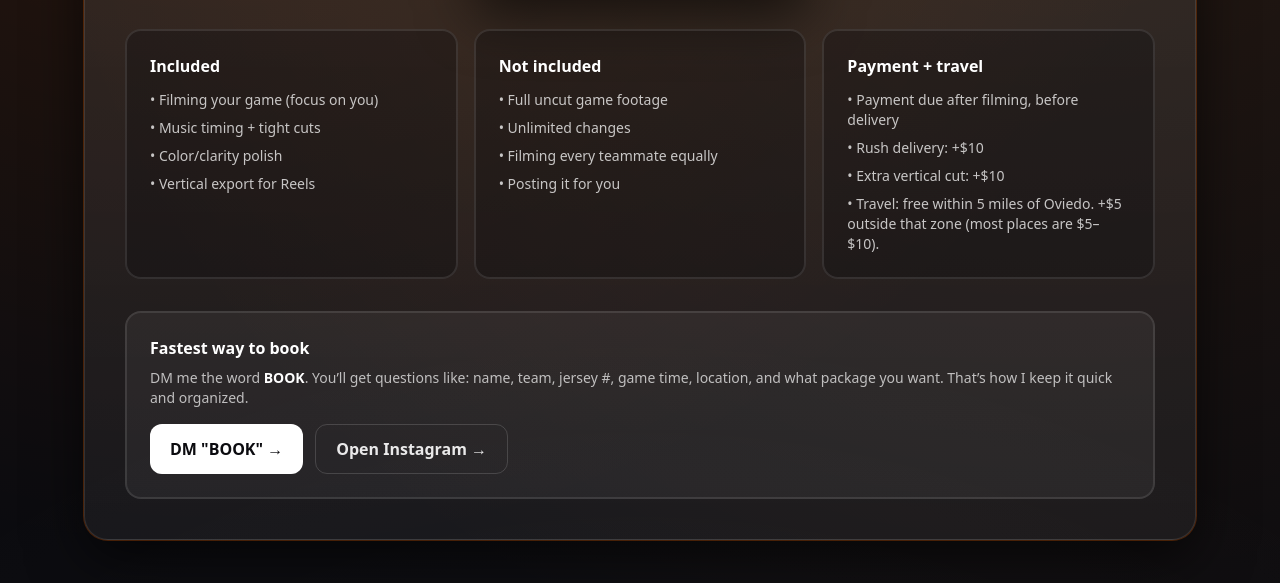
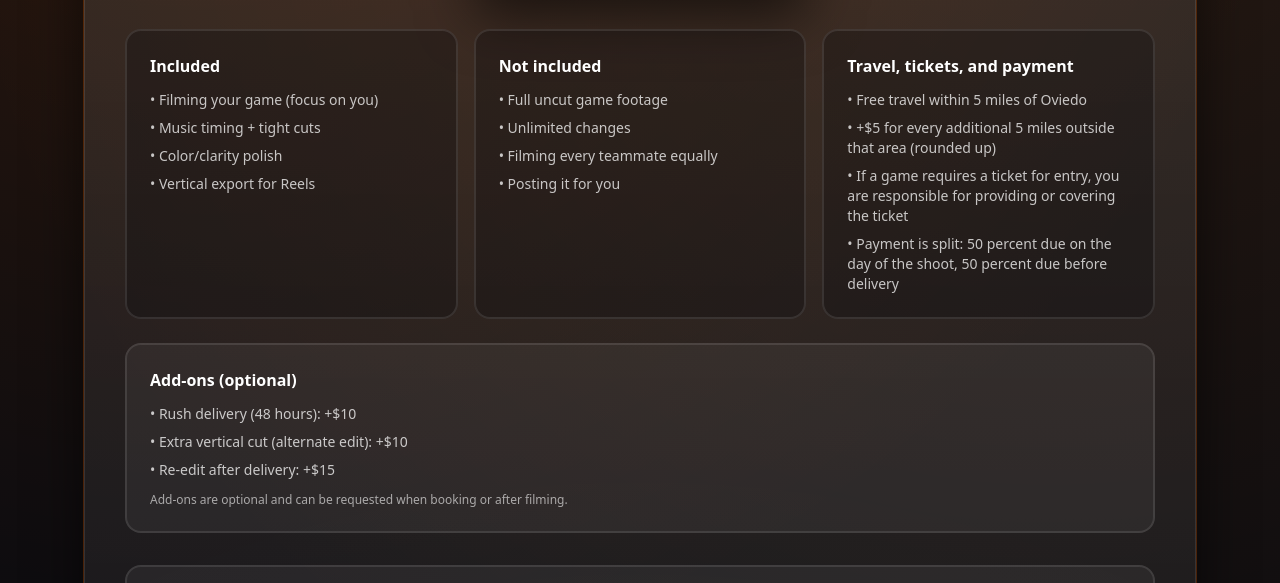
Before and after one commit to Q2OD/q2od.github.io, a plain HTML site: page index.html in a window 1280 px wide. Shown: the part 1103-1686 px from the top of the page. Drawn offline with nearby package versions, Linux system fonts and the light colour scheme.

Commit message:
Revise payment terms and add-ons in index.html
Updated payment and travel details, added optional add-ons section.

```diff
--- a/index.html
+++ b/index.html
@@ -306,18 +306,30 @@
         </div>
 
         <div class="rounded-2xl border border-white/10 bg-ink/30 p-6 ring-soft">
-          <h3 class="font-semibold">Payment + travel</h3>
+          <h3 class="font-semibold">Travel, tickets, and payment</h3>
           <ul class="mt-3 space-y-2 text-sm text-white/75">
-            <li>• Payment due after filming, before delivery</li>
-            <li>• Rush delivery: +$10</li>
-            <li>• Extra vertical cut: +$10</li>
+            <li>• Free travel within 5 miles of Oviedo</li>
+            <li>• +$5 for every additional 5 miles outside that area (rounded up)</li>
+            <li>• If a game requires a ticket for entry, you are responsible for providing or covering the ticket</li>
             <li>
-              • Travel: free within 5 miles of Oviedo.
-              +$5 outside that zone (most places are $5–$10).
+              • Payment is split: 50 percent due on the day of the shoot, 50 percent due before delivery
             </li>
           </ul>
         </div>
       </div>
+      <!-- Add-ons -->
+<div class="mt-6 rounded-2xl border border-white/10 bg-white/5 p-6 ring-soft">
+  <h3 class="font-semibold">Add-ons (optional)</h3>
+  <ul class="mt-3 space-y-2 text-sm text-white/75">
+    <li>• Rush delivery (48 hours): +$10</li>
+    <li>• Extra vertical cut (alternate edit): +$10</li>
+    <li>• Re-edit after delivery: +$15</li>
+  </ul>
+  <p class="mt-3 text-xs text-white/60">
+    Add-ons are optional and can be requested when booking or after filming.
+  </p>
+</div>
+
 
       <div class="mt-8 rounded-2xl border border-white/10 bg-white/5 p-6 ring-soft">
         <h3 class="font-semibold">Fastest way to book</h3>
```
